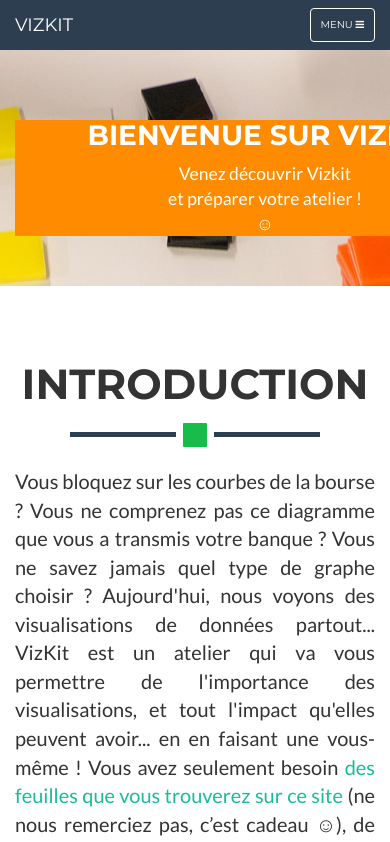
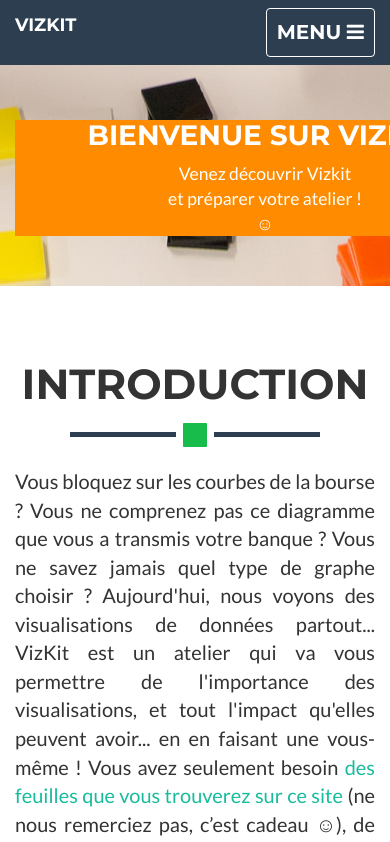
Before and after one commit to vizkit/vizkit.github.io, a website: page index.html in a window 390 px wide. Shown: the top 842 px of the page. Drawn offline with nearby package versions, Linux system fonts and the light colour scheme; files that its build step writes are made by us from their sources.

Commit message:
Add files via upload

```diff
--- a/css/freelancer.css
+++ b/css/freelancer.css
@@ -121,7 +121,7 @@
   background: #2C3E50;
   font-family: "Montserrat", "Helvetica Neue", Helvetica, Arial, sans-serif;
   text-transform: uppercase;
-  font-weight: 300;
+  font-weight: 700;
   border: none;
 }
 .navbar-custom .navbar-brand {
@@ -159,7 +159,7 @@
 .navbar-custom .navbar-toggle {
   color: white;
   text-transform: uppercase;
-  font-size: 10px;
+  font-size: 20px;
   border-color: white;
 }
 .navbar-custom .navbar-toggle:hover,
```
